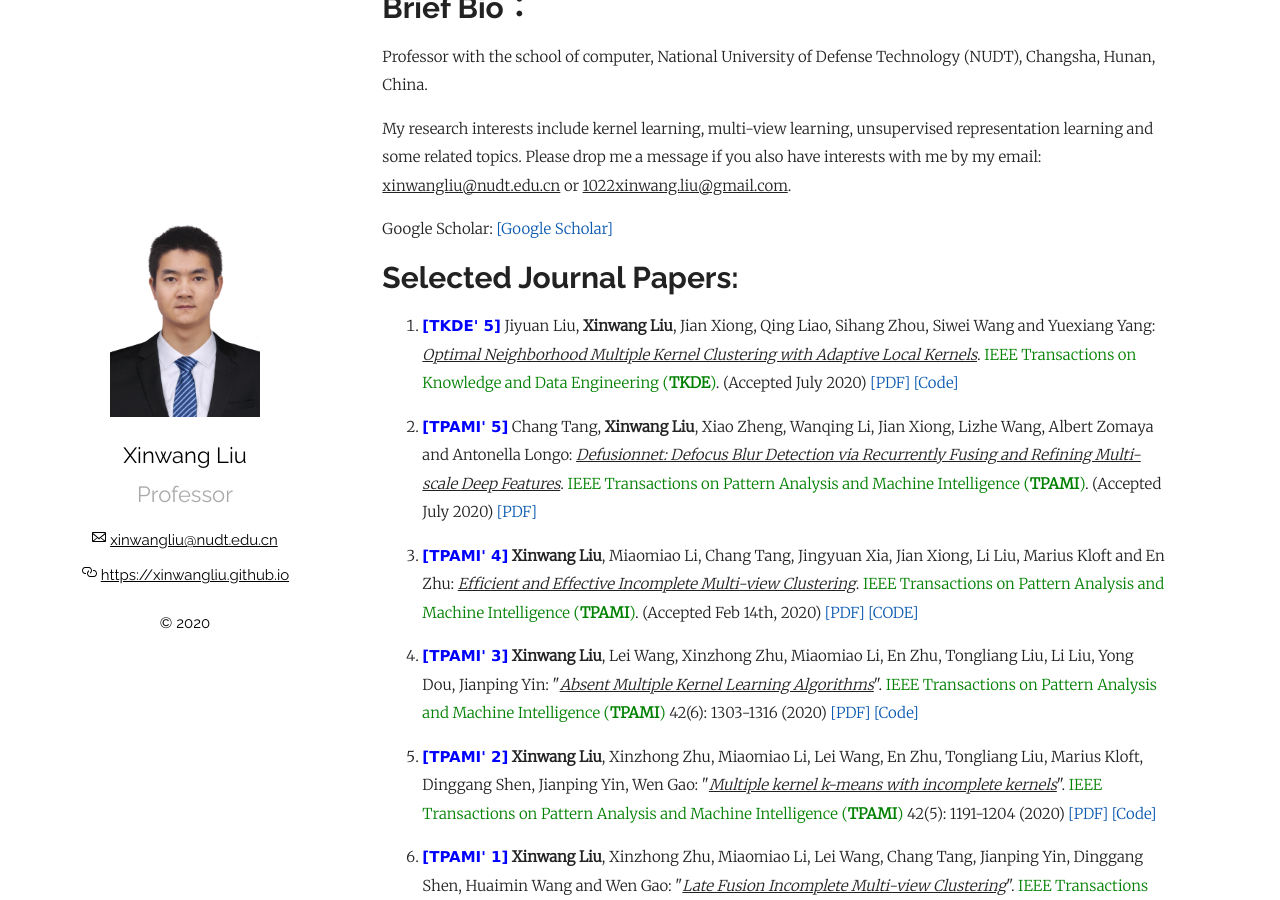
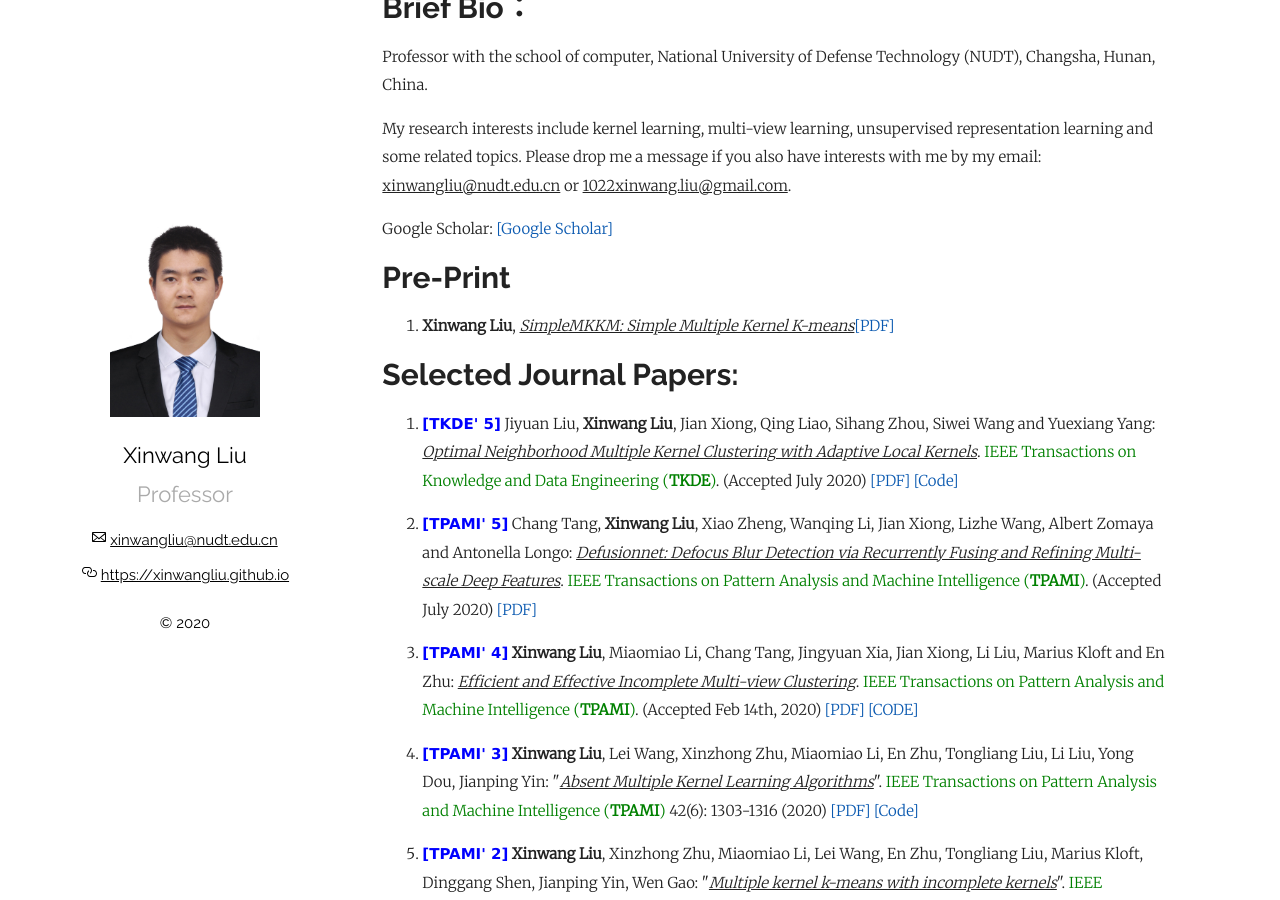
Before and after one commit to wx-liang/xinwangliu.github.io, a Jekyll site: the page built from index.md, in a window 1280 px wide and 900 px high, scrolled down 682 px. Built offline with Jekyll 4.4.1, drawn with Linux system fonts in a browser that asks for light colours; our own code applies the rules of GitHub Pages for plain Markdown files.

Commit message:
Update index.md

```diff
--- a/index.md
+++ b/index.md
@@ -30,6 +30,12 @@
 My research interests include kernel learning, multi-view learning, unsupervised representation learning and some related topics. Please drop me a message if you also have interests with me by my email: <u>xinwangliu@nudt.edu.cn</u> or <u>1022xinwang.liu@gmail.com</u>.
 
 Google Scholar: [[Google Scholar]](https://scholar.google.com/citations?hl=zh-CN&user=A56vWC4AAAAJ&view_op=list_works&sortby=pubdate)
+
+
+# Pre-Print
+<ol>
+<p style="margin-top: 8px;"><li><b>Xinwang Liu</b>, <i><u>SimpleMKKM: Simple Multiple Kernel K-means</u></i><a href = "https://github.com/xinwangliu/xinwangliu.github.io/blob/master/groupmember/TPAMI_SimpleMKKM.pdf">[PDF]</a></li></p>
+</ol>
 
 # Selected Journal Papers:
 
```
